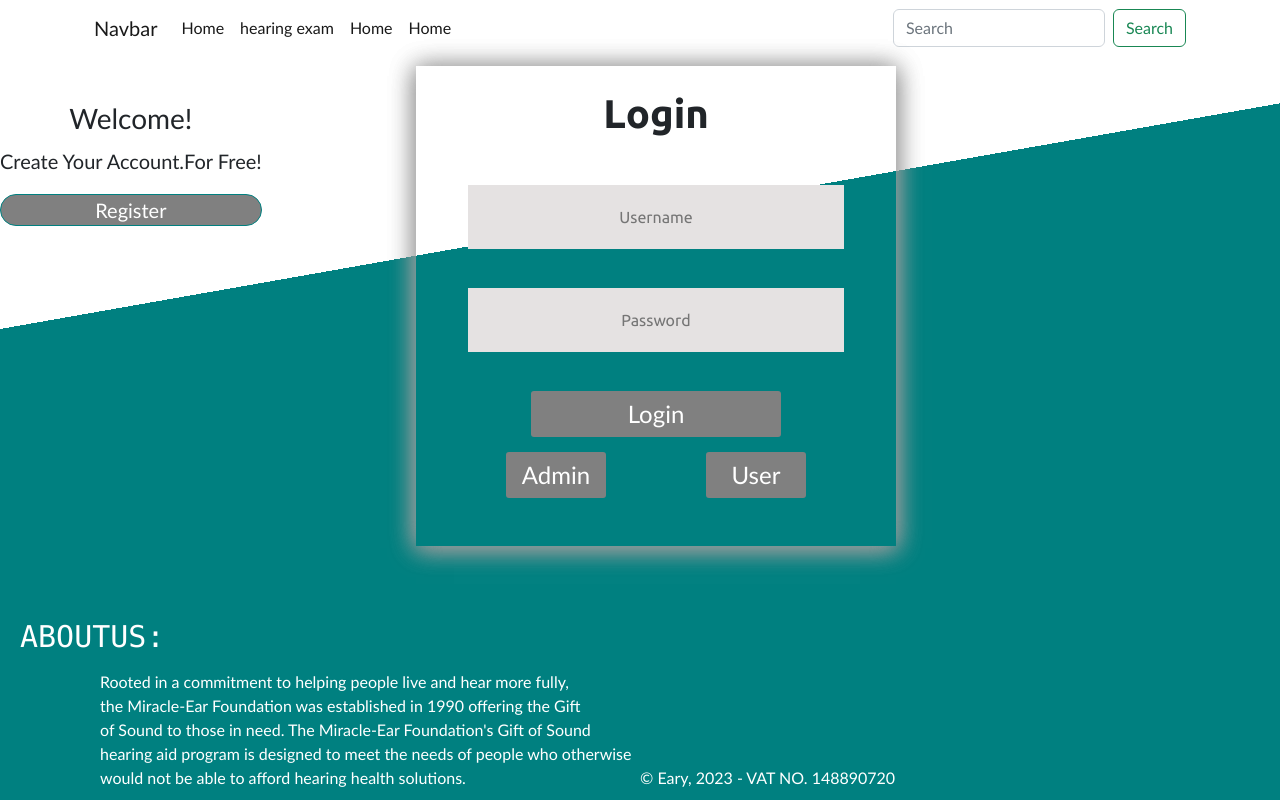
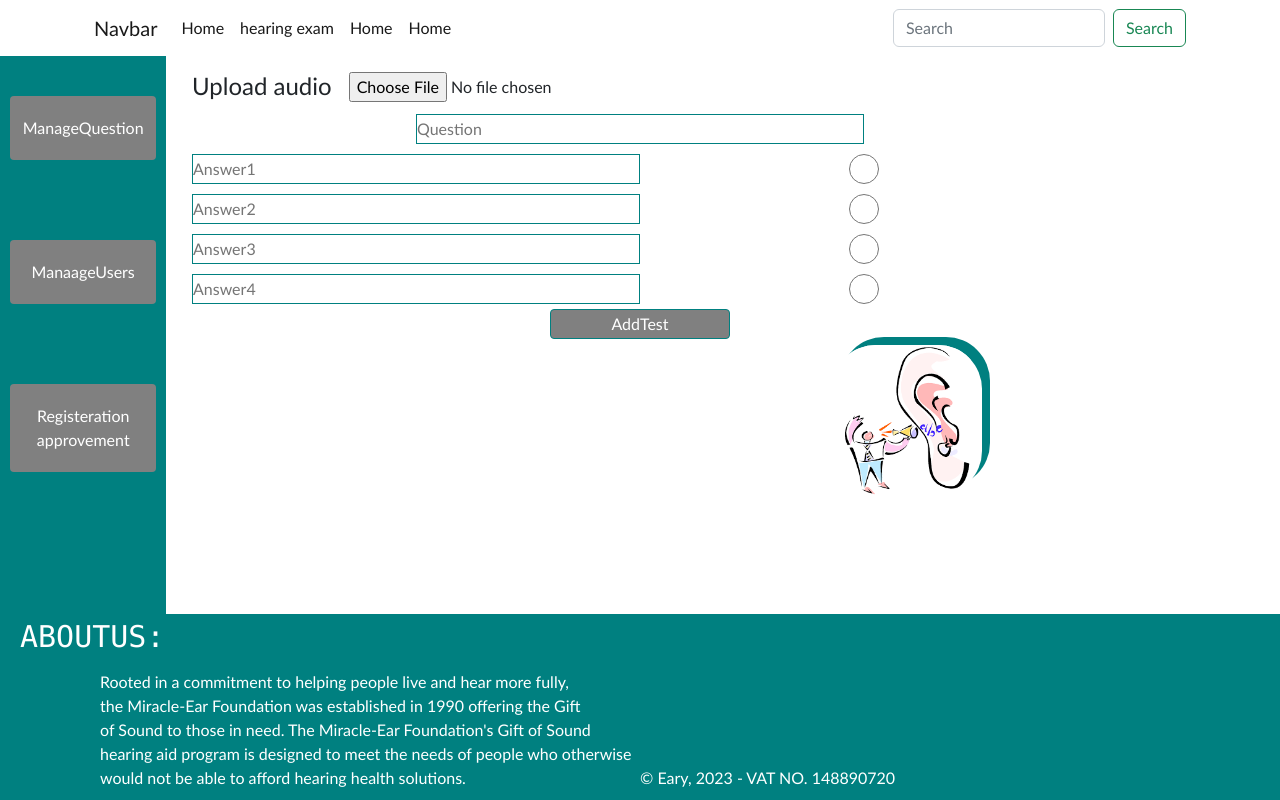
Before and after one commit to shemaamohamed/Eary, a React (Create React App) app: page / in a window 1280 px wide. Built offline with nearby package versions, Linux system fonts and the light colour scheme.

Commit message:
Update App.js

```diff
--- a/src/App.js
+++ b/src/App.js
@@ -8,6 +8,8 @@ import  Home  from './components/pages/UserPages/Home';
 import "./components/Shared/SharedStyle/App.css"
 import NavBar from './components/Shared/NavBar';
 import Login from './components/pages/Login/Login';
+import { ManageUser } from './components/pages/AdminPages/ManageUser';
+import { AddTest } from './components/pages/AdminPages/AddTest';
 
 
 
@@ -18,7 +20,9 @@ function App() {
 
       {/* <Header/> */}
       <NavBar></NavBar>
-      <Login></Login>
+      <AddTest></AddTest>
+      <SideAdmin></SideAdmin>
+      {/* <Login></Login> */}
       <Footer/>
 
 
```
